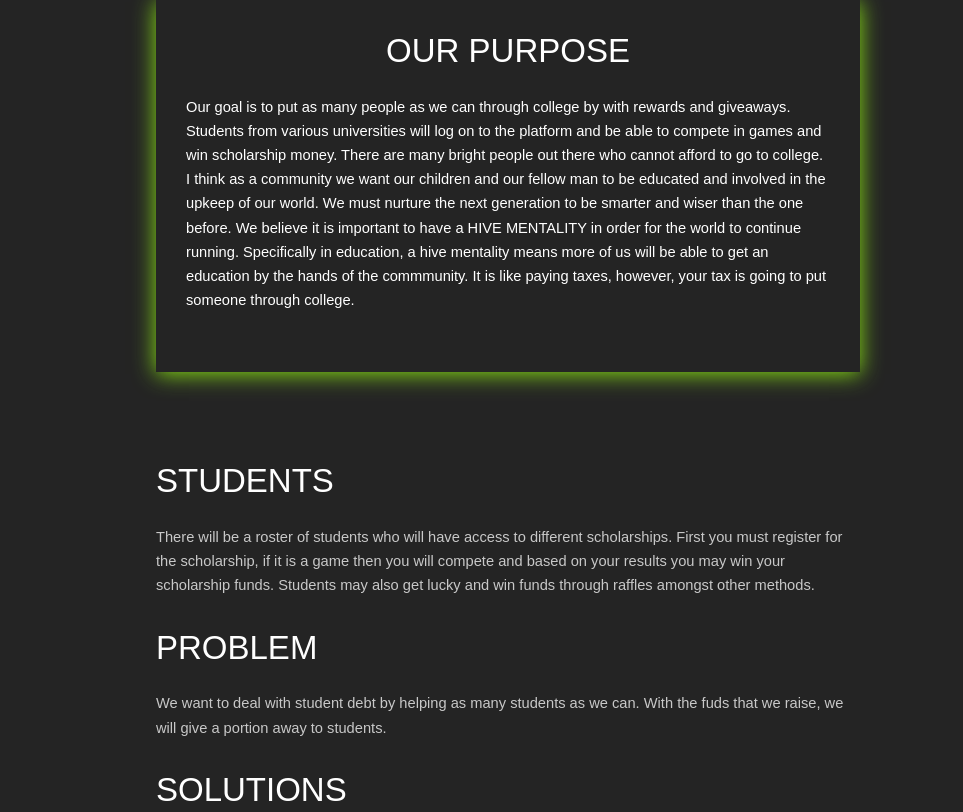
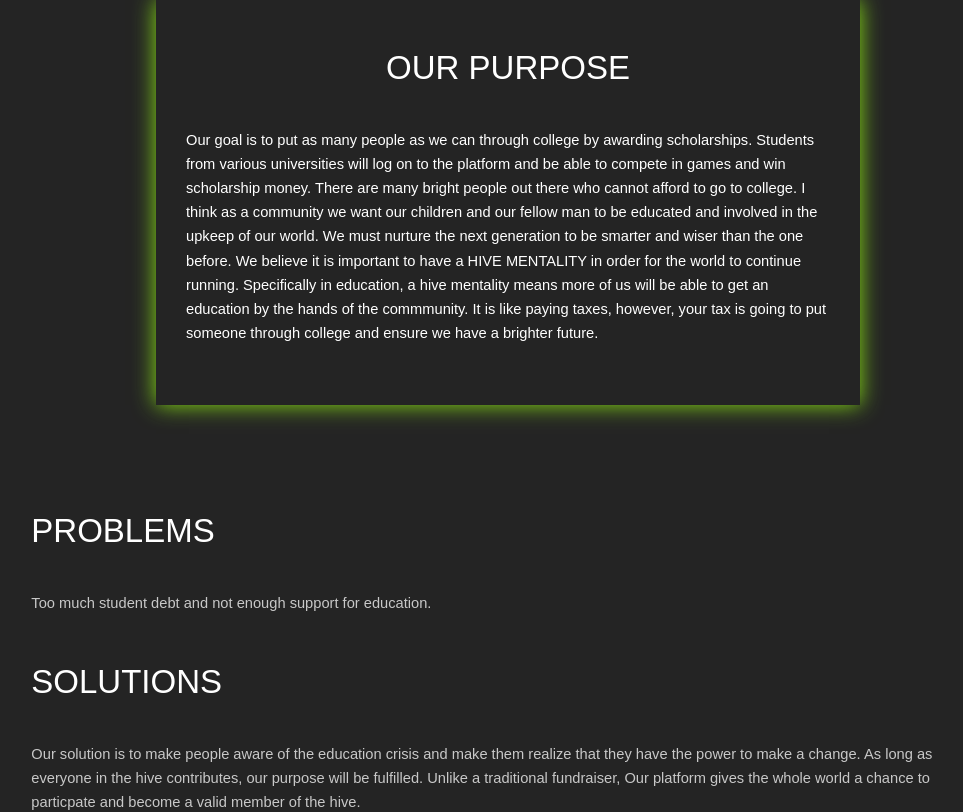
Before and after one commit to pazuzu111/hmental, a React (Create React App) app in the folder client/: page / in a window 1280 px wide. Shown: the part 620-1432 px from the top of the page, without its empty margins (132-1095 px from the left). Built offline with nearby package versions, Linux system fonts and the light colour scheme.

Commit message:
cleaning up text

```diff
--- a/client/src/App.css
+++ b/client/src/App.css
@@ -185,7 +185,7 @@ h1 {
 
 h2 {
   font-size: 2.25rem;
-  line-height: 1.3; }
+  line-height: 2.3; }
 
 h3 {
   font-size: 1.25rem;
@@ -282,7 +282,7 @@ hr {
 /* Inner */
 .inner {
   margin: 0 auto;
-  width: 48rem;
+  width: 65rem;
   max-width: calc(100% - 6rem); }
   @media screen and (max-width: 480px) {
     .inner {
@@ -2437,12 +2437,14 @@ body {
     opacity: .2;
    }
 .backcolor {
-  background-color: #242424;
+  background-color: transparent;
   color: white;
   padding: 30px;
-  -webkit-box-shadow: 0px 2px 21px 0px rgba(136,224,20,1);
--moz-box-shadow: 0px 2px 21px 0px rgba(136,224,20,1);
-box-shadow: 0px 2px 21px 0px rgba(136,224,20,1);
+      width: 48rem;
+
+  -webkit-box-shadow: 0px 0px 21px 0px rgba(136,224,20,1);
+-moz-box-shadow: 0px 0px 21px 0px rgba(136,224,20,1);
+box-shadow: 0px 0px 21px 0px rgba(136,224,20,1);
 }
 
 #header {
--- a/client/src/App.js
+++ b/client/src/App.js
@@ -36,19 +36,34 @@ export default  class App extends Component {
             <section id="cta" className="wrapper">
                 <div className="inner backcolor">
                     <h2>Our Purpose</h2>
-                    <p className="left">Our goal is to put as many people as we can through college by with rewards and giveaways.
+                    <p className="left">Our goal is to put as many people as we can through college by awarding scholarships.
                     Students from various universities will log on to the platform and be able to compete in games and win scholarship money.
                     There are many bright people out there who cannot afford to go to college. I think as a community
                     we want our children and our fellow man to be educated and involved in the upkeep of our world.
                     We must nurture the next generation to be smarter and wiser than the one before. We believe it is
                     important to have a HIVE MENTALITY in order for the world to continue running. Specifically in education, a hive mentality means
                     more of us will be able to get an education by the hands of the commmunity. It is like paying taxes, however, your tax
-                    is going to put someone through college. </p>
+                    is going to put someone through college and ensure we have a brighter future. </p>
                     </div>
             </section>
 
 
             <section id="cta" className="wrapper">
+
+                <div className="inner left">
+                    <h2> Problems </h2>
+                    <p>Too much student debt and not enough support for education.</p>
+                </div>
+
+                <div className="inner left">
+                    <h2> Solutions </h2>
+                    <p>Our solution is to make people aware of the education crisis and make them realize that
+                    they have the power to make a change. As long as everyone in the hive contributes, our
+                    purpose will be fulfilled. Unlike a traditional fundraiser, Our platform gives
+                    the whole world a chance to particpate and become a valid member of the hive.
+                    </p>
+                </div>
+
                 <div className="inner left">
                     <h2> Students </h2>
                     <p> There will be a roster of students who will have access to different scholarships.
@@ -59,15 +74,13 @@ export default  class App extends Component {
                 </div>
 
                 <div className="inner left">
-                    <h2> Problem </h2>
-                    <p>We want to deal with student debt by helping as many students as we can.
-                        With the fuds that we raise, we will give a portion away to students.</p>
-                </div>
-
-                <div className="inner left">
-                    <h2> Solutions </h2>
-                    <p>We want to deal with student debt by helping as many students as we can.
-                        With the fuds that we raise, we will give a portion away to students.</p>
+                    <h2> Investors and Donators </h2>
+                    <p> Investors and Donators are the heart and soul of our operation.
+                        Without donations, the Hive Mentality platform cannot operate.
+                        Students receive scholarships from the donations that we receive.
+                        There is no selling point, If you are an investor then you are a hive member which means
+                        you are dedicated to supporting education and the evolution of the hive.
+                    </p>
                 </div>
 
                 <div className="inner left">
```
